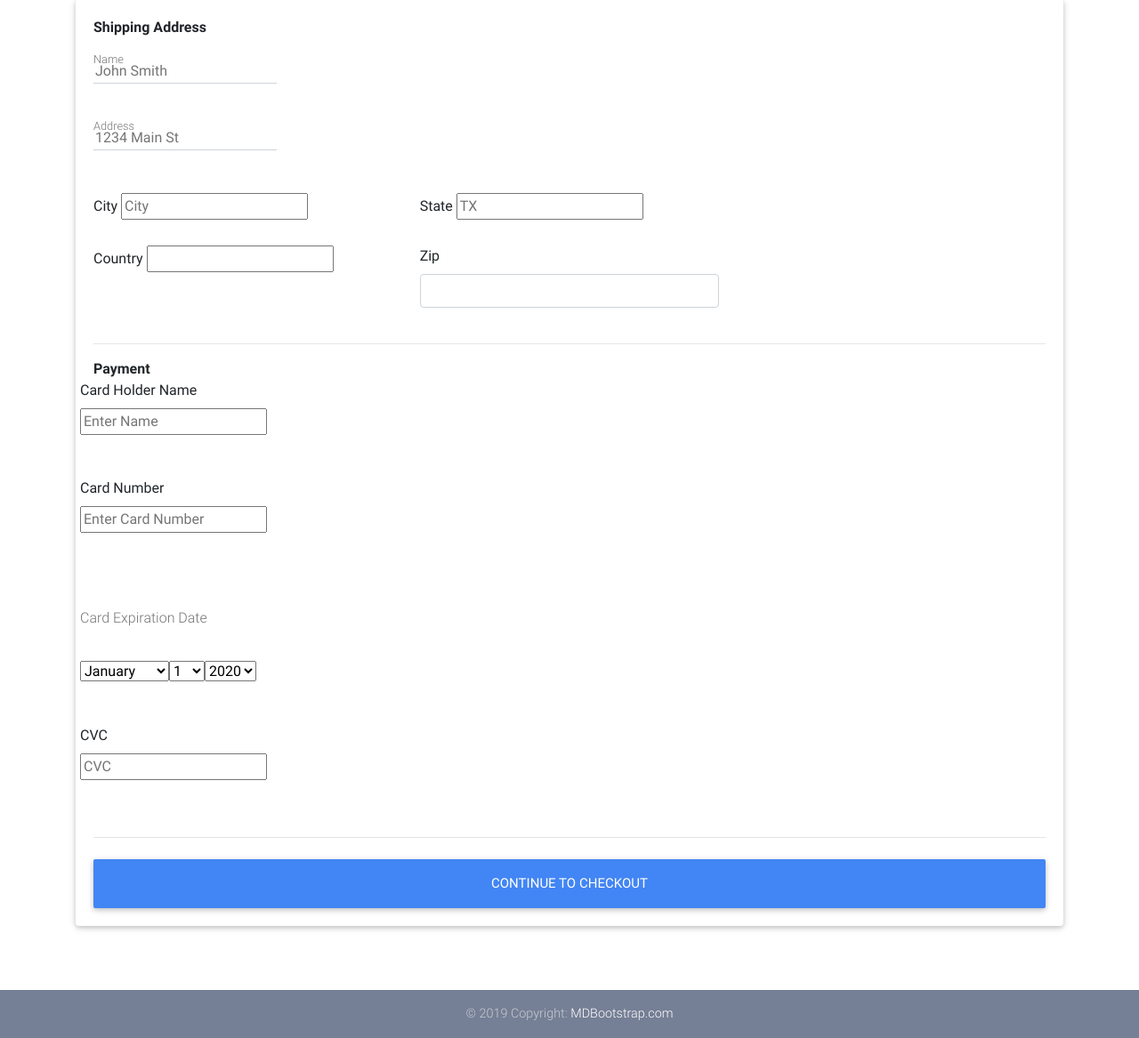
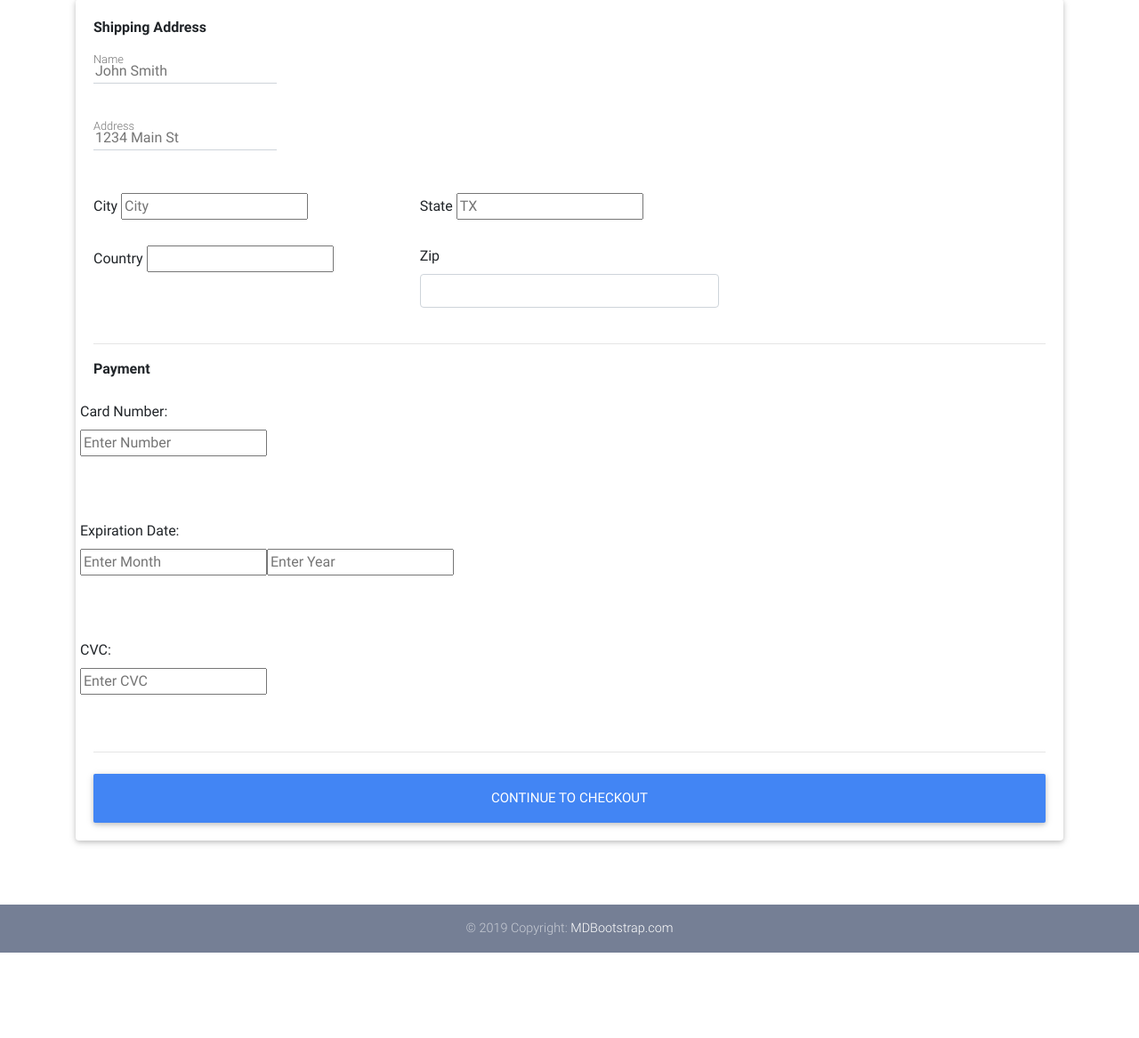
Before and after one commit to alexsonnysar/uh-se-ecommerce-app, a Django app: page /checkout/ in a window 1280 px wide. Shown: the part 279-1446 px from the top of the page at 89% size. After the commit the page ends 1350 px from the top, so only its background shows below. Run offline with Django 3.2, Linux system fonts and the light colour scheme; some libraries are stand-ins or nearby versions.

Commit message:
payment html adjustment

```diff
--- a/core/forms.py
+++ b/core/forms.py
@@ -1,6 +1,7 @@
 from django import forms
 from django_countries.fields import CountryField
 from django_countries.widgets import CountrySelectWidget
+
 
 
 class CheckoutForm(forms.Form):
@@ -17,11 +18,15 @@ class CheckoutForm(forms.Form):
     same_billing_address = forms.BooleanField(required=False)
     save_info = forms.BooleanField(required=False)
 
-    cardname = forms.CharField(
-        widget=forms.TextInput(attrs={"placeholder": "Enter Name"})
-    )
-    cardnumber = forms.IntegerField(
-        widget=forms.NumberInput(attrs={"placeholder": "Enter Card Number"})
-    )
-    cardexperiation = forms.DateField(widget=forms.SelectDateWidget())
-    cardcvc = forms.CharField(widget=forms.TextInput(attrs={"placeholder": "CVC"}))
+    # cardname = forms.CharField(
+    #     widget=forms.TextInput(attrs={"placeholder": "Enter Name"})
+    # )
+    # # cardnumber = forms.IntegerField(
+    # #     widget=forms.NumberInput(attrs={"placeholder": "Enter Card Number"})
+    # # )
+    # # cardexperiation = forms.DateField(widget=forms.SelectDateWidget())
+    # # cardcvc = forms.CharField(widget=forms.TextInput(attrs={"placeholder": "CVC"}))
+
+    # cardnumber = CardNumberField(label='Card Number')
+    # cardexperiation = CardExpiryField(label='Expiration Date')
+    # cardcvc = SecurityCodeField(label='CVV/CVC')
--- a/ecommerce/settings.py
+++ b/ecommerce/settings.py
@@ -31,7 +31,6 @@ ALLOWED_HOSTS = []
 # Application definition
 
 INSTALLED_APPS = [
-    "partial_date",
     "django.contrib.admin",
     "django.contrib.auth",
     "crispy_forms",
--- a/requirements.txt
+++ b/requirements.txt
@@ -10,7 +10,6 @@ Django==3.0.5
 django-allauth==0.41.0
 django-countries==6.1.2
 django-crispy-forms==1.9.0
-django-partial-date==1.3.0
 idna==2.9
 lxml==4.5.0
 oauthlib==3.1.0
--- a/templates/checkout-page.html
+++ b/templates/checkout-page.html
@@ -121,7 +121,7 @@
 
               <b>Payment</b>
 
-              <div class="row">
+              <!-- <div class="row">
                 <div class="mb-5">
                   <label for="text">Card Holder Name</label><br>
                   {{ form.cardname }}
@@ -144,8 +144,25 @@
                   <label for="cvc">CVC</label><br>
                   {{ form.cardcvc }}
                 </div>
+              </div> -->
+              <div class="row">
+                <div class="mb-5">
+                  <br><label>Card Number:</label><br>
+                  <input type="number" placeholder="Enter Number" required maxlength="16" minlength="16">
+                </div>
               </div>
-
+              <div class="row">
+                <div class="mb-5">
+                  <br><label>Expiration Date:</label><br>
+                  <input type="number" placeholder="Enter Month" required maxlength="2" minlength="1" size="1"><input type="number" placeholder="Enter Year" required maxlength="4" minlength="4" size="1">
+                </div>
+              </div>
+              <div class="row">
+                <div class="mb-5">
+                  <br><label>CVC:</label><br>
+                  <input type="number" placeholder="Enter CVC" required maxlength="3" minlength="3">
+                </div>
+              </div>
 
               <hr class="mb-4">
 
```
Also changed, not shown: db.sqlite3.
